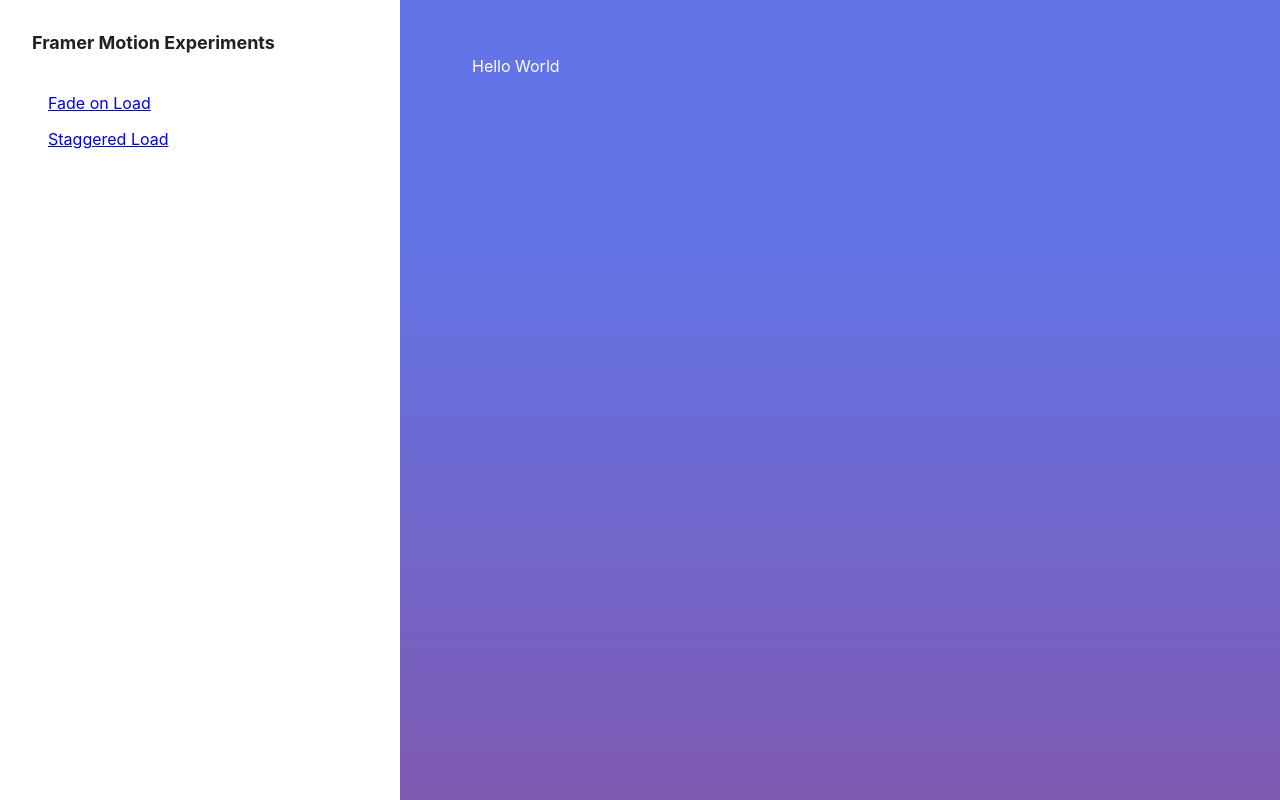
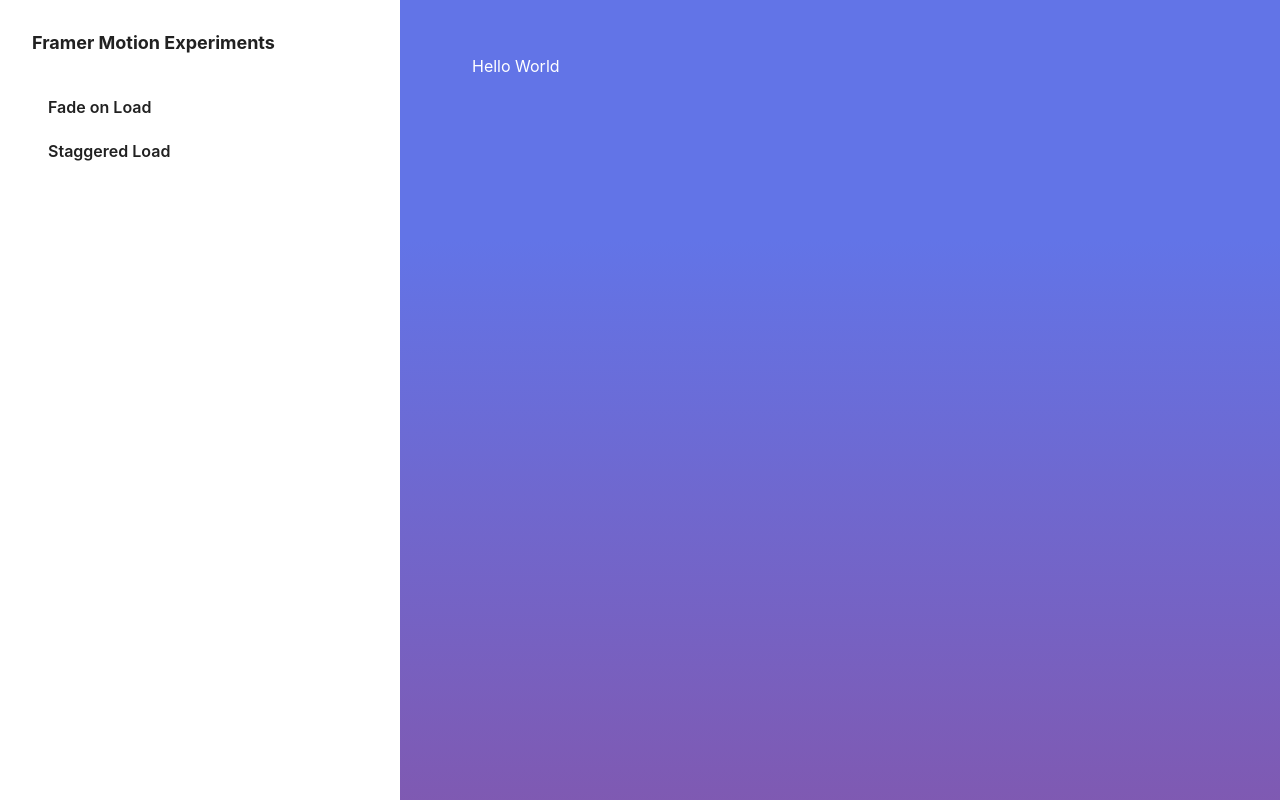
Before and after one commit to orjanbp/framer-motion-experiments, a React (Create React App) app: page / in a window 1280 px wide. Built offline with nearby package versions, Linux system fonts and the light colour scheme.

Commit message:
restyle sidebar links

```diff
--- a/src/components/shared/Sidebar/Sidebar.tsx
+++ b/src/components/shared/Sidebar/Sidebar.tsx
@@ -1,7 +1,7 @@
+import React from 'react';
+import { Link, useLocation } from 'react-router-dom';
+import styled, { css } from 'styled-components';
 import { routeList } from '@/components/AppRouting/AppRouting';
-import React from 'react';
-import { Link } from 'react-router-dom';
-import styled from 'styled-components';
 
 const Container = styled.div`
   background-color: ${props => props.theme.color.background100};
@@ -23,20 +23,51 @@ const Content = styled.div`
   padding: 32px;
 `;
 
-const SidebarLink = styled(Link)`
-  display: block;
-  padding: 8px 16px;
+const SidebarLink = styled(Link) <{ isActive?: boolean }>`
+  display: flex;
+  align-items: stretch;
+  color: ${props => props.theme.color.textPrimary};
+  font-weight: 600;
+  text-decoration: none;
+  border-radius: 4px;
+  ${props => props.isActive && css`
+    color: ${props.theme.color.primary100};
+  `};
+  &:hover {
+    background-color: ${props => props.theme.color.primary100};
+    color: ${props => props.theme.color.background100};
+    transition: all 0.2s ease;
+  }
 `;
 
-export const Sidebar = () => (
+const CurrentPageMarker = styled.div<{ isActive?: boolean }>`
+  width: 4px;
+  border-radius: 2px;
+  margin: 4px 0px;
+  ${props => props.isActive && css`
+    background-color: ${props => props.theme.color.primary100};
+  `}
+`;
+
+const SidebarText = styled.div`
+  padding: 12px 12px;
+`;
+
+export const Sidebar = () => {
+  const { pathname } = useLocation();
+  return (
     <Container>
       <HeadingLink to="/">
         Framer Motion Experiments
       </HeadingLink>
       <Content>
         {routeList.map(route => (
-        <SidebarLink to={route.path}>{route.link}</SidebarLink>
+          <SidebarLink to={route.path} isActive={pathname === route.path}>
+            <CurrentPageMarker isActive={pathname === route.path} />
+            <SidebarText>{route.link}</SidebarText>
+          </SidebarLink>
         ))}
       </Content>
     </Container>
   );
+};
```
Lines whose indentation alone changed are shown as unchanged.
